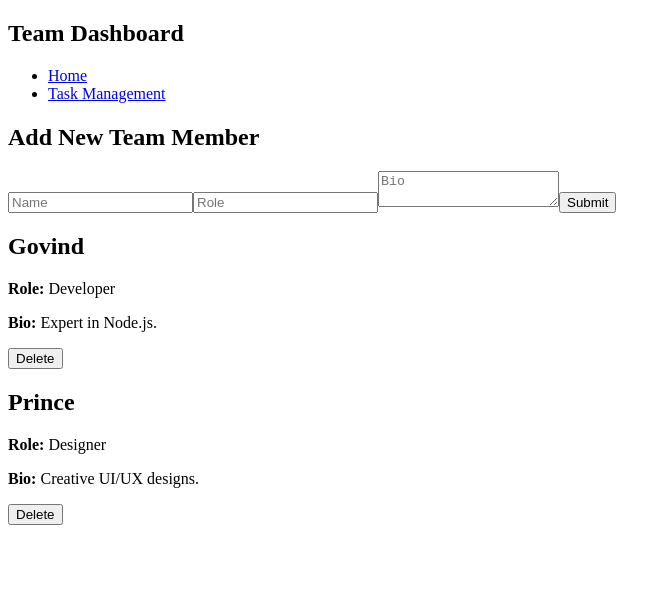
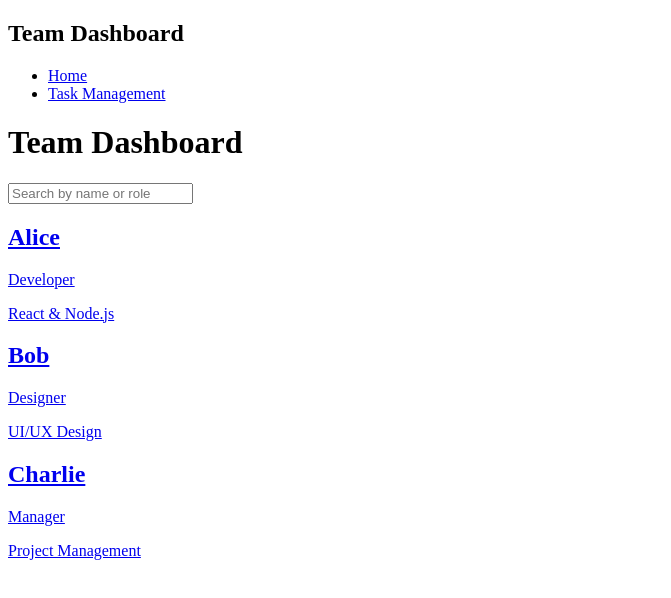
Before and after one commit to govindsah07/team-dashboard, a Next.js app: page / in a window 1280 px wide. Shown: the top 598 px of the page, without its empty margins (0-671 px from the left). Built offline with nearby package versions, Linux system fonts and the light colour scheme.

Commit message:
Update page.tsx

```diff
--- a/src/app/page.tsx
+++ b/src/app/page.tsx
@@ -1,93 +1,54 @@
-'use client';
+"use client";
+import { useEffect, useState } from "react";
 
-import { useState, useEffect } from 'react';
+interface TeamMember {
+  id: string;
+  name: string;
+  role: string;
+  bio: string;
+}
 
-export default function TaskManagement() {
-  const [team, setTeam] = useState([]);
-  const [newMember, setNewMember] = useState({ name: '', role: '', bio: '' });
-  const [loading, setLoading] = useState(false);
+export default function Home() {
+  const [team, setTeam] = useState<TeamMember[]>([]);
+  const [search, setSearch] = useState("");
 
-  // Fetch team data from the backend
   useEffect(() => {
-    fetch('/api/team')
-      .then((res) => res.json())
-      .then((data) => setTeam(data))
-      .catch((err) => console.error(err));
+    // Dummy data for demonstration
+    const dummyData = [
+      { id: "1", name: "Alice", role: "Developer", bio: "React & Node.js" },
+      { id: "2", name: "Bob", role: "Designer", bio: "UI/UX Design" },
+      { id: "3", name: "Charlie", role: "Manager", bio: "Project Management" },
+    ];
+    setTeam(dummyData);
   }, []);
 
-  // Add a new member
-  const addMember = async () => {
-    if (!newMember.name || !newMember.role || !newMember.bio) {
-      alert('Please fill in all fields.');
-      return;
-    }
-    setLoading(true);
-    await fetch('/api/team', {
-      method: 'POST',
-      headers: { 'Content-Type': 'application/json' },
-      body: JSON.stringify(newMember),
-    });
-    setTeam((prev) => [...prev, { id: Date.now(), ...newMember }]);
-    setNewMember({ name: '', role: '', bio: '' });
-    setLoading(false);
-  };
-
-  // Delete a member
-  const deleteMember = async (id: number) => {
-    setLoading(true);
-    await fetch('/api/team', {
-      method: 'DELETE',
-      headers: { 'Content-Type': 'application/json' },
-      body: JSON.stringify({ id }),
-    });
-    setTeam((prev) => prev.filter((member) => member.id !== id));
-    setLoading(false);
-  };
+  const filteredTeam = team.filter(
+    (member) =>
+      member.name.toLowerCase().includes(search.toLowerCase()) ||
+      member.role.toLowerCase().includes(search.toLowerCase())
+  );
 
   return (
     <div className="p-6">
-      <h1 className="text-3xl font-bold mb-8 text-center"></h1>
-
-      {/* Add Member Form */}
-      <div className="form-container">
-        <h2 className="text-xl font-bold mb-4">Add New Team Member</h2>
-        <input
-          type="text"
-          placeholder="Name"
-          value={newMember.name}
-          onChange={(e) => setNewMember({ ...newMember, name: e.target.value })}
-        />
-        <input
-          type="text"
-          placeholder="Role"
-          value={newMember.role}
-          onChange={(e) => setNewMember({ ...newMember, role: e.target.value })}
-        />
-        <textarea
-          placeholder="Bio"
-          value={newMember.bio}
-          onChange={(e) => setNewMember({ ...newMember, bio: e.target.value })}
-        />
-        <button className="submit-btn" onClick={addMember} disabled={loading}>
-          {loading ? 'Adding...' : 'Submit'}
-        </button>
-      </div>
-
-      {/* Team Members List */}
-      <div className="mt-6">
-        {team.map((member) => (
-          <div key={member.id} className="card">
-            <h2>{member.name}</h2>
-            <p><strong>Role:</strong> {member.role}</p>
-            <p><strong>Bio:</strong> {member.bio}</p>
-            <button
-              className="delete-btn mt-2"
-              onClick={() => deleteMember(member.id)}
-              disabled={loading}
-            >
-              {loading ? 'Deleting...' : 'Delete'}
-            </button>
-          </div>
+      <h1 className="text-2xl font-bold mb-4">Team Dashboard</h1>
+      <input
+        type="text"
+        placeholder="Search by name or role"
+        value={search}
+        onChange={(e) => setSearch(e.target.value)}
+        className="p-2 border rounded mb-4 w-full"
+      />
+      <div className="grid grid-cols-1 md:grid-cols-3 gap-4">
+        {filteredTeam.map((member) => (
+          <a
+            key={member.id}
+            href={`/team/${member.id}`}
+            className="p-4 border rounded shadow hover:bg-gray-100"
+          >
+            <h2 className="text-lg font-semibold">{member.name}</h2>
+            <p>{member.role}</p>
+            <p className="text-sm text-gray-600">{member.bio}</p>
+          </a>
         ))}
       </div>
     </div>
```
